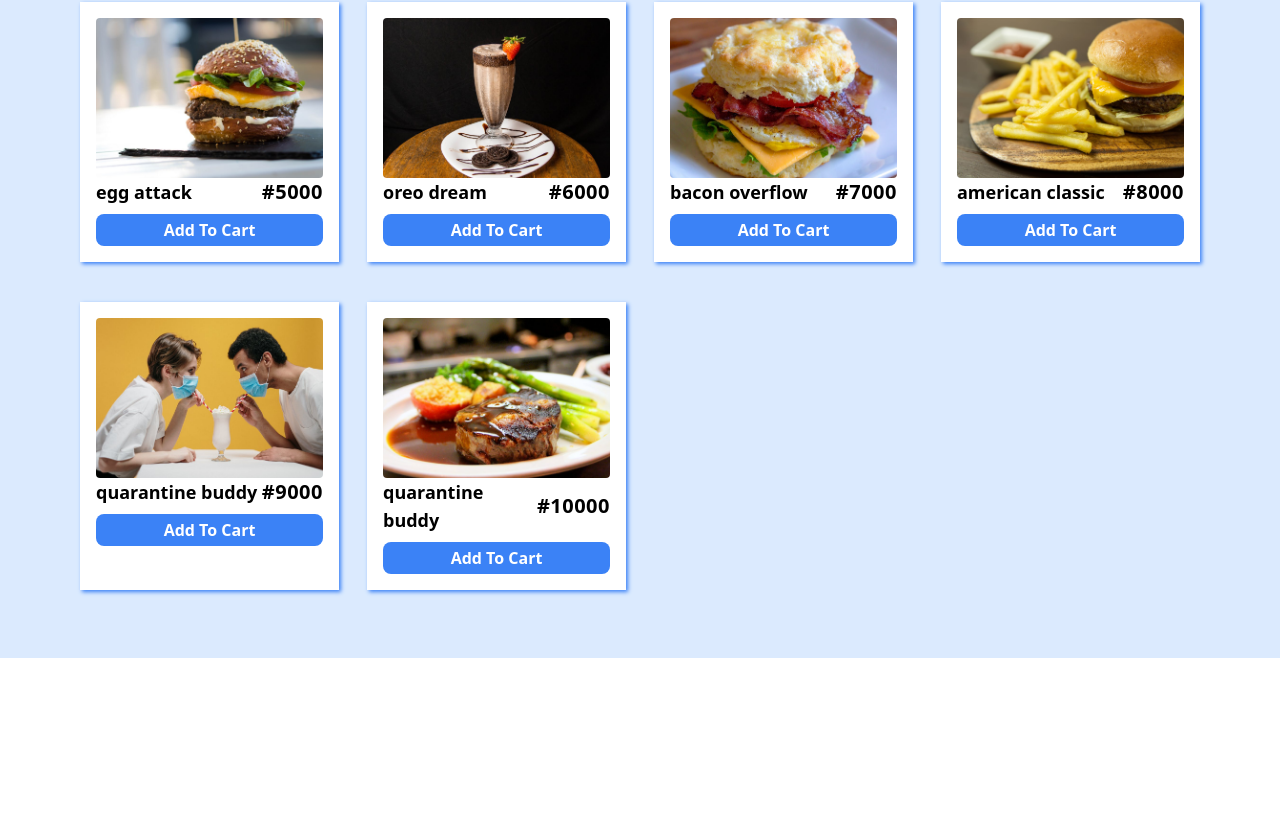
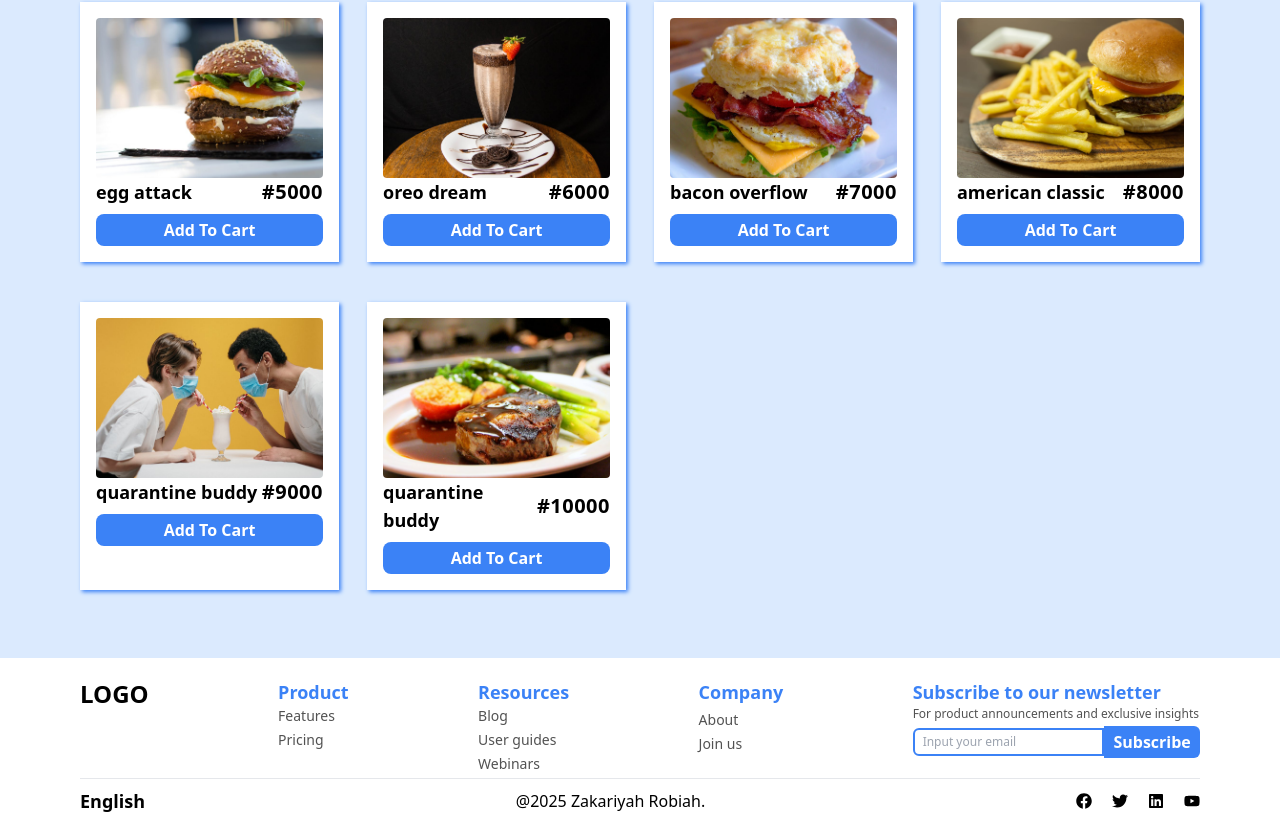
Before and after one commit to zakariyahrobiat/food-website, a React (Vite) app: page / in a window 1280 px wide. Shown: the part 782-1617 px from the top of the page. Before the commit the page ends 1440 px from the top, so only its background shows below. Built offline with nearby package versions, Linux system fonts and the light colour scheme.

Commit message:
Added the footer file

```diff
--- a/src/assets/data.jsx
+++ b/src/assets/data.jsx
@@ -3,7 +3,7 @@ export const info = [
     id: 1,
     title: "pancakes",
     category: "breakfast",
-    price: 100000,
+    price: 1000,
     image: "./images/item-1.jpeg",
     deleteCart: false,
     count: 0,
@@ -14,7 +14,7 @@ export const info = [
     id: 2,
     title: "diner double",
     category: "lunch",
-    price: 200000,
+    price: 2000,
     count: 0,
     total: 0,
     deleteCart: false,
@@ -25,7 +25,7 @@ export const info = [
     id: 3,
     title: "godzilla milkshake",
     category: "shakes",
-    price: 300000,
+    price: 3000,
     count: 0,
     total: 0,
     deleteCart: false,
@@ -36,7 +36,7 @@ export const info = [
     id: 4,
     title: "country delight",
     category: "breakfast",
-    price: 400000,
+    price: 4000,
     count: 0,
     total: 0,
     deleteCart: false,
@@ -47,7 +47,7 @@ export const info = [
     id: 5,
     title: "egg attack",
     category: "lunch",
-    price: 500000,
+    price: 5000,
     count: 0,
     total: 0,
     image: "./images/item-5.jpeg",
@@ -57,7 +57,7 @@ export const info = [
     id: 6,
     title: "oreo dream",
     category: "shakes",
-    price: 600000,
+    price: 6000,
     count: 0,
     total: 0,
     deleteCart: false,
@@ -68,7 +68,7 @@ export const info = [
     id: 7,
     title: "bacon overflow",
     category: "breakfast",
-    price: 700000,
+    price: 7000,
     count: 0,
     total: 0,
     deleteCart: false,
@@ -79,7 +79,7 @@ export const info = [
     id: 8,
     title: "american classic",
     category: "lunch",
-    price: 800000,
+    price: 8000,
     count: 0,
     total: 0,
     deleteCart: false,
@@ -90,7 +90,7 @@ export const info = [
     id: 9,
     title: "quarantine buddy",
     category: "shakes",
-    price: 900000,
+    price: 9000,
     count: 0,
     total: 0,
     deleteCart: false,
@@ -101,7 +101,7 @@ export const info = [
     id: 10,
     title: "quarantine buddy",
     category: "shakes",
-    price: 1000000,
+    price: 10000,
     count: 0,
     total: 0,
     deleteCart: false,
@@ -114,7 +114,7 @@ export const SinglePage = {
   id: 1,
   title: "pancakes",
   category: "breakfast",
-  price: 15.99,
+  price: 1000,
   deleteCart: false,
   image: "./images/item-1.jpeg",
   desc: `I'm baby woke mlkshk wolf bitters live-edge blue bottle, hammock freegan copper mug whatever cold-pressed `,
--- /dev/null
+++ b/src/components/Footer.jsx
@@ -0,0 +1,52 @@
+import React from 'react'
+import { Link } from 'react-router-dom'
+import { FaFacebook, FaTwitter, FaLinkedin, FaYoutube } from 'react-icons/fa'
+
+const Footer = () => {
+  return (
+    <div className='bg-white w-full px-3 py-5 md:px-10 lg:px-20 '>
+        <div className='flex justify-between'>
+         <Link to="/">
+
+       <h1 className="text-2xl font-bold">LOGO</h1>
+     </Link>
+     <div >
+        <h1 className='text-blue-500 text-lg font-bold'>Product</h1>
+        <p className='text-sm text-neutral-600 font-normal pb-1'>Features</p>
+        <p className='text-sm text-neutral-600 font-normal pb-1'>Pricing</p>
+     </div>
+     <div>
+        <h1 className='text-blue-500 text-lg font-bold'>Resources</h1>
+        <p className='text-sm text-neutral-600 font-normal pb-1'>Blog</p>
+        <p className='text-sm text-neutral-600 font-normal pb-1'>User guides</p>
+        <p className='text-sm text-neutral-600 font-normal pb-1'>Webinars</p>
+     </div>
+     <div>
+        <h1 className='text-blue-500 text-lg font-bold pb-1'>Company</h1>
+        <p className='text-sm text-neutral-600 font-normal pb-1'>About</p>
+        <p className='text-sm text-neutral-600 font-normal pb-1'>Join us</p>
+     </div>
+     <div>
+        <p className='text-blue-500 text-lg font-bold'>Subscribe to our newsletter</p>
+        <p className='text-xs text-neutral-600 font-normal'>For product announcements and exclusive insights</p>
+        <div className='flex justify-between items-center py-1'><input type="tel" name="" id="" placeholder='Input your email' className='border-2 text-xs px-2 py-1 border-blue-500 bg-transparent rounded-l-md w-2/3' />
+        <button className='bg-blue-500  rounded-r-md text-white px-2 py-1 font-bold w-1/3'>Subscribe</button>
+        </div>
+        </div>
+        </div>
+        <hr />
+        <div className='flex justify-between items-center w-full pt-2'>
+            <p className='text-lg font-semibold'>English</p>
+            <p className='text-base font-normal'>@2025 Zakariyah Robiah.</p>
+            <div className='flex justify-between items-center gap-5'>
+            <FaFacebook/>
+            <FaTwitter/>
+            <FaLinkedin/>
+            <FaYoutube/>
+            </div>
+        </div>
+    </div>
+  )
+}
+
+export default Footer
--- a/src/components/HeroSlider.jsx
+++ b/src/components/HeroSlider.jsx
@@ -5,28 +5,28 @@ import { useState, useEffect } from "react";
 
 const HeroSlider = () => {
   const [count, setCount] = useState(0);
-  const { Products } = useAppContext();
+  const { slider } = useAppContext();
   const next = () => {
     setCount((prevCount) =>
-      prevCount < Products.length - 1 ? prevCount + 1 : 0
+      prevCount < slider.length - 1 ? prevCount + 1 : 0
     );
   };
 
   useEffect(() => {
-    if (Products && Products.length > 0) {
-      const slider = setInterval(next, 1000);
+    if (slider && slider.length > 0) {
+      const slide = setInterval(next, 1000);
       return () => {
-        clearInterval(slider);
+        clearInterval(slide);
       };
     }
-  }, [Products]);
+  }, [slider]);
   return (
     <div className=" w-100% overflow-hidden pt-16 ">
       <div
         className=" flex flex-row h-36  duration-300 w-max transition-transform md:h-60 lg:h-72 "
         style={{ transform: `translateX(-${10 * count}%)` }}
       >
-        {Products.map((info) => {
+        {slider.map((info) => {
           const { image, id } = info;
           return (
             <div key={id} className="w-screen h-full">
--- a/src/components/MenuList.jsx
+++ b/src/components/MenuList.jsx
@@ -1,7 +1,7 @@
 import React, { useState } from "react";
 import { useAppContext } from "../context/AuthContext";
 import { info } from "../assets/data";
-import Product from "../product";
+import Product from "./product";
 
 const MenuList = () => {
   const { Products, setProducts } = useAppContext();
--- a/src/modal.jsx
+++ b/src/components/modal.jsx
@@ -1,11 +1,10 @@
 import React from "react";
 import { Link } from "react-router-dom";
-import { useAppContext } from "./context/AuthContext";
+import { useAppContext } from "../context/AuthContext";
 const Modal = () => {
   const { modalOpen, closeModal, modalProduct } = useAppContext();
   const { image, title, price } = modalProduct;
-  // if (!modalOpen) {
-  // }
+
   return (
     <div>
       {(modalOpen && (
@@ -22,7 +21,7 @@ const Modal = () => {
 
             <div className="flex justify-between">
             <p className="text-xl font-semibold">{title}</p>
-            <p className="text-xl font-semibold">${price}</p>
+            <p className="text-xl font-semibold">#{price}</p>
             </div>
             <div className="flex justify-between mt-2">
             <Link to="/">
--- a/src/product.jsx
+++ b/src/components/product.jsx
@@ -1,5 +1,5 @@
 import React, { useState } from "react";
-import { useAppContext } from "./context/AuthContext";
+import { useAppContext } from "../context/AuthContext";
 import { Link } from "react-router-dom";
 
 export const Button = ({ deleteCart, id }) => {
@@ -35,7 +35,7 @@ function Product({ image, id, price, title, deleteCart }) {
 
         <div className="flex  items-center justify-between">
           <h2 className="text-lg font-semibold">{title}</h2>
-          <h2 className="font-bold tracking-wide text-xl">#{price / 100}</h2>
+          <h2 className="font-bold tracking-wide text-xl">#{price}</h2>
         </div>
         <Button deleteCart={deleteCart} id={id} />
       </div>
--- a/src/context/AuthContext.jsx
+++ b/src/context/AuthContext.jsx
@@ -7,6 +7,7 @@ const AppContext = React.createContext();
 
 const Context = ({children}) => {
   const [Products, setProducts] = useState([]);
+  const [slider, setSlider] = useState([])
   const [count, setCount] = useState(0);
   const [cartTotal, setCartTotal] = useState(0);
   const [cart, setCart] = useState([]);
@@ -32,6 +33,7 @@ const Context = ({children}) => {
   };
   useEffect(() => {
     setProduct();
+    setSlider(info)
   }, []);
 
   const getItem = (id) => {
@@ -44,7 +46,7 @@ const Context = ({children}) => {
     console.log(product);
 
     setDetail( product);
-    setModalOpen(true);
+
   };
   const AddToCart = (id) => {
     let tempproduct = [...Products];
@@ -60,6 +62,7 @@ const Context = ({children}) => {
     setProducts(tempproduct);
     setCart([...cart, productEl]);
     addTotal();
+
   };
   const openModal = (id) => {
     const product = getItem(id);
@@ -143,7 +146,7 @@ const Context = ({children}) => {
         setDetail,
         AddToCart,
         handleDetail,
-        search, setSearch, filteredItem
+        search, setSearch, filteredItem, slider
       }}
     >
       {children}
--- a/src/pages/home/LandingPage.jsx
+++ b/src/pages/home/LandingPage.jsx
@@ -3,12 +3,16 @@ import NavBar from '../../components/Navbar'
 import HeroSlider from '../../components/HeroSlider'
 import BackgroundLayout from '../../layout/BackgroundLayout'
 import MenuList from '../../components/MenuList'
+import Footer from '../../components/Footer'
+import Modal from '../../components/modal'
 const LandingPage = () => {
   return (
     <BackgroundLayout>
           <NavBar />
       <HeroSlider />
       <MenuList />
+      <Footer/>
+      <Modal/>
     </BackgroundLayout>
   )
 }
--- a/src/pages/productDetail/Details.jsx
+++ b/src/pages/productDetail/Details.jsx
@@ -17,7 +17,7 @@ const Details = () => {
         <div>
           <div className="flex justify-between items-center pb-5">
             <h1 className="text-xl font-semibold ">{title}</h1>
-            <p className="font-bold tracking-wide text-xl">#{price / 100}</p>
+            <p className="font-bold tracking-wide text-xl">#{price}</p>
           </div>
           <p className="text-lg py-2">{desc}</p>
           <div className="flex items-center gap-3 py-2 mt-10">
--- a/src/routes/AppRoutes.jsx
+++ b/src/routes/AppRoutes.jsx
@@ -1,15 +1,8 @@
 import React from "react";
-// import Register from "../register";
-// import Login from "../login";
-// import Navbar from "./navbar";
-// import Menu from "../menu";
 import Details from "../pages/productDetail/Details";
 import Cart from "../Cart/cart";
-
-import Modal from "../modal";
 import LandingPage from "../pages/home/LandingPage";
 import PayStack from "../Cart/payStack";
-// import { createBrowserRouter, RouterProvider, Route } from "react-router-dom";
 import { BrowserRouter as Router, Routes, Route } from "react-router-dom";
 
 
@@ -23,8 +16,7 @@ const AppRoutes = () => {
           <Route path="/cart" element={<Cart />} />
           <Route path="/payment" element={<PayStack />} />
         </Routes>
-        <Modal />
-      </Router>
+             </Router>
     </div>
   );
 };
```
